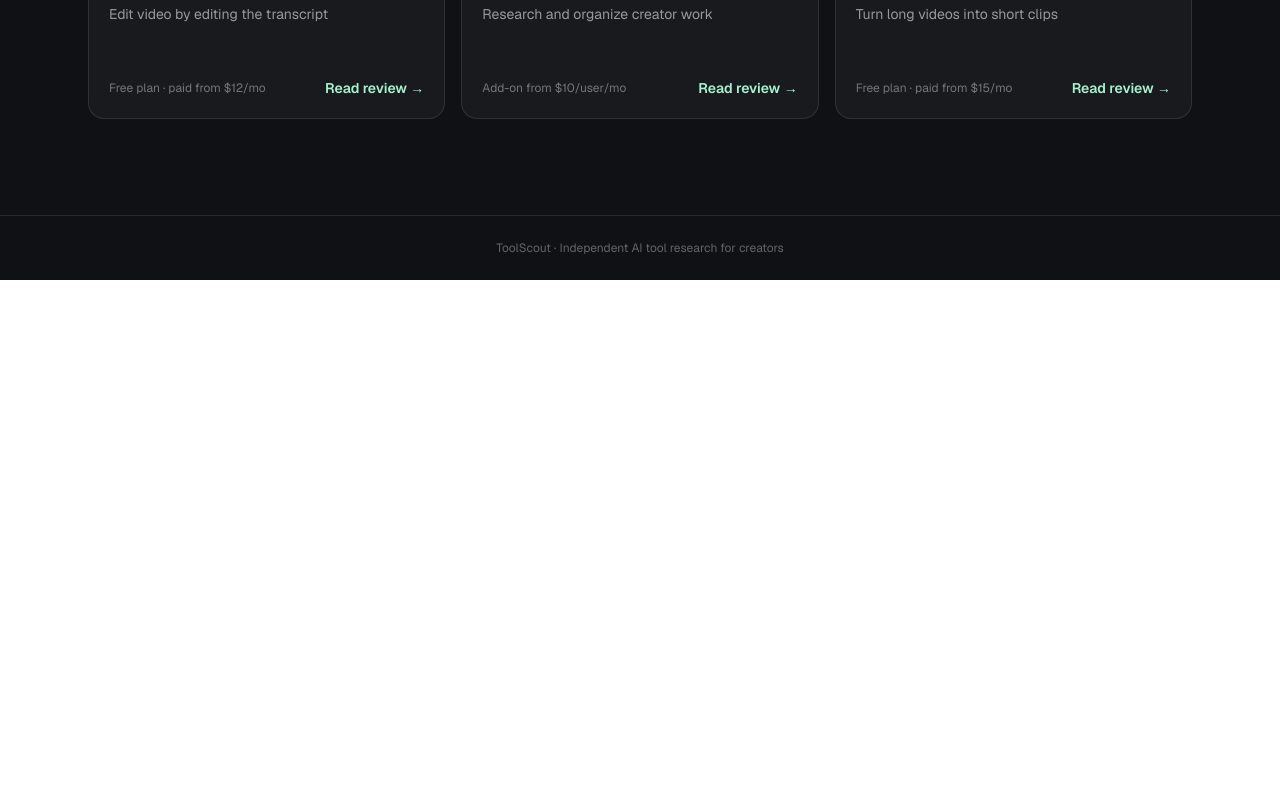
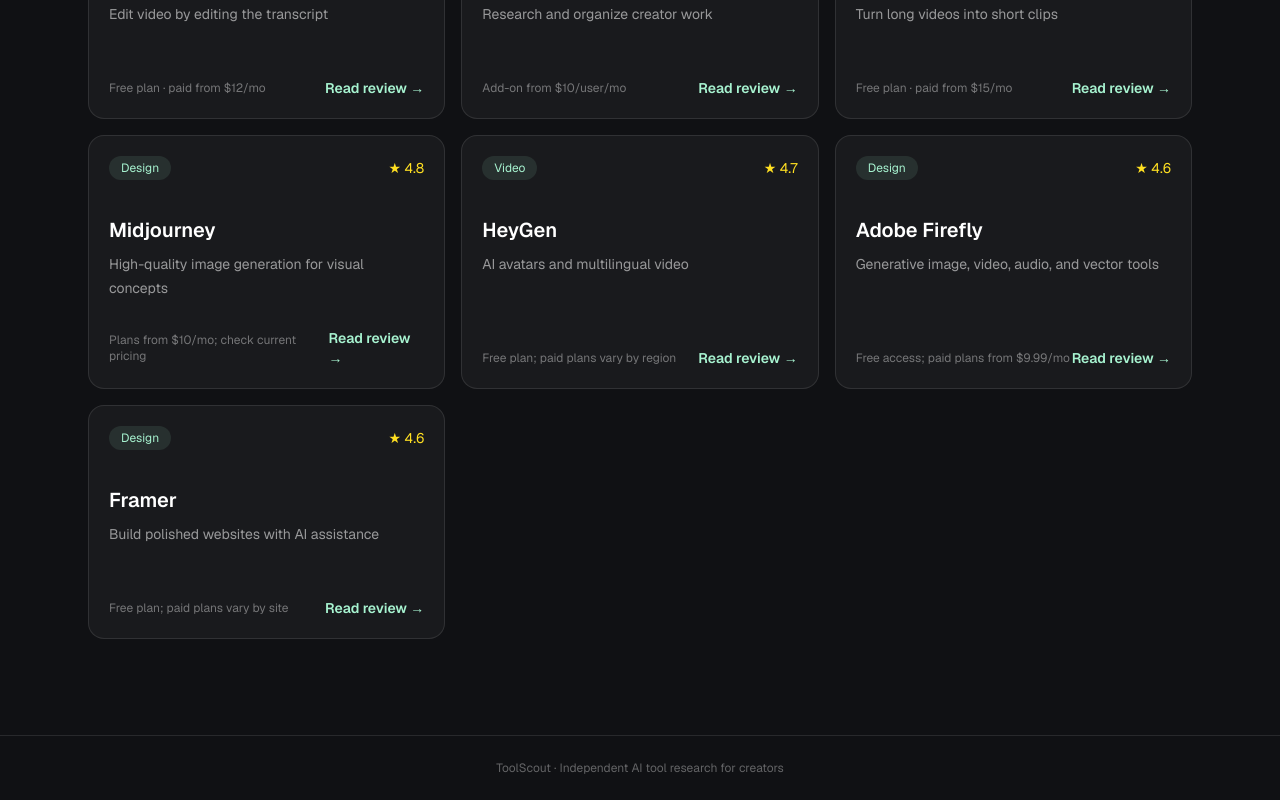
Before and after one commit to myeolgu/blogImport, a Next.js app: page / in a window 1280 px wide. Shown: the part 1032-1832 px from the top of the page. Before the commit the page ends 1312 px from the top, so only its background shows below. Built offline with nearby package versions, Linux system fonts and the light colour scheme.

Commit message:
feat: expand creator AI tool directory

```diff
--- a/app/tools.ts
+++ b/app/tools.ts
@@ -20,6 +20,10 @@
   { slug: 'descript', name: 'Descript', category: 'Writing', tagline: 'Edit video by editing the transcript', description: 'A text-first editor for podcasts, interviews, and social clips with AI cleanup built in.', bestFor: 'Podcasts and talking-head videos', price: 'Free plan · paid from $12/mo', rating: '4.6', url: 'https://www.descript.com', affiliateUrl: 'https://www.descript.com', pros: ['Transcript-based editing', 'Great filler-word removal', 'Easy repurposing'], cons: ['Can feel slow on long projects', 'Export limits on lower plans'] },
   { slug: 'notion-ai', name: 'Notion AI', category: 'Writing', tagline: 'Research and organize creator work', description: 'Draft, summarize, and organize content inside a flexible workspace for solo creators and teams.', bestFor: 'Content planning and knowledge bases', price: 'Add-on from $10/user/mo', rating: '4.5', url: 'https://www.notion.so/product/ai', affiliateUrl: 'https://www.notion.so/product/ai', pros: ['Lives inside your workspace', 'Excellent organization', 'Good team context'], cons: ['Best results need clean notes', 'AI is an add-on'] },
   { slug: 'opus-clip', name: 'OpusClip', category: 'Video', tagline: 'Turn long videos into short clips', description: 'Finds highlights in long-form video and packages them into social-ready clips with captions.', bestFor: 'Shorts from podcasts, streams, and webinars', price: 'Free plan · paid from $15/mo', rating: '4.6', url: 'https://www.opus.pro', affiliateUrl: 'https://www.opus.pro', pros: ['Quick highlight detection', 'Automatic captions', 'Strong social workflow'], cons: ['Results need human review', 'Brand controls vary by plan'] },
+  { slug: 'midjourney', name: 'Midjourney', category: 'Design', tagline: 'High-quality image generation for visual concepts', description: 'Create distinctive visual concepts, illustrations, and campaign directions from text prompts and references.', bestFor: 'Concept art, moodboards, and visual ideation', price: 'Plans from $10/mo; check current pricing', rating: '4.8', url: 'https://www.midjourney.com', affiliateUrl: 'https://www.midjourney.com', pros: ['Strong visual style', 'Multiple subscription tiers', 'Image and video workflows'], cons: ['Less predictable for exact layouts', 'Commercial use depends on plan and terms'] },
+  { slug: 'heygen', name: 'HeyGen', category: 'Video', tagline: 'AI avatars and multilingual video', description: 'Create presenter-led videos, translations, and localized content without a traditional camera workflow.', bestFor: 'Explainers, training, and global content', price: 'Free plan; paid plans vary by region', rating: '4.7', url: 'https://www.heygen.com', affiliateUrl: 'https://www.heygen.com', pros: ['Fast avatar videos', 'Useful translation workflow', 'Beginner-friendly editor'], cons: ['Avatar output needs review', 'Usage limits vary by plan'] },
+  { slug: 'adobe-firefly', name: 'Adobe Firefly', category: 'Design', tagline: 'Generative image, video, audio, and vector tools', description: 'Generate and edit creative assets within Adobe’s ecosystem, with workflows for images, video, audio, and vector graphics.', bestFor: 'Adobe users and brand-safe creative workflows', price: 'Free access; paid plans from $9.99/mo', rating: '4.6', url: 'https://www.adobe.com/products/firefly.html', affiliateUrl: 'https://www.adobe.com/products/firefly.html', pros: ['Works with Adobe workflows', 'Broad creative formats', 'Generative editing tools'], cons: ['Credits vary by plan', 'Best value is inside Adobe ecosystem'] },
+  { slug: 'framer', name: 'Framer', category: 'Design', tagline: 'Build polished websites with AI assistance', description: 'Generate and refine responsive websites with visual editing, CMS features, and publishing tools in one workspace.', bestFor: 'Creator portfolios, landing pages, and small sites', price: 'Free plan; paid plans vary by site', rating: '4.6', url: 'https://www.framer.com', affiliateUrl: 'https://www.framer.com', pros: ['Strong visual polish', 'Fast page generation', 'Built-in publishing'], cons: ['Advanced CMS needs learning', 'Custom workflows may need code'] },
 ];
 
 export const categories = ['All', 'Video', 'Voice', 'Design', 'Writing'];
```
Also changed, not shown: 1 other file (tests, documents, lock files or other folders).
